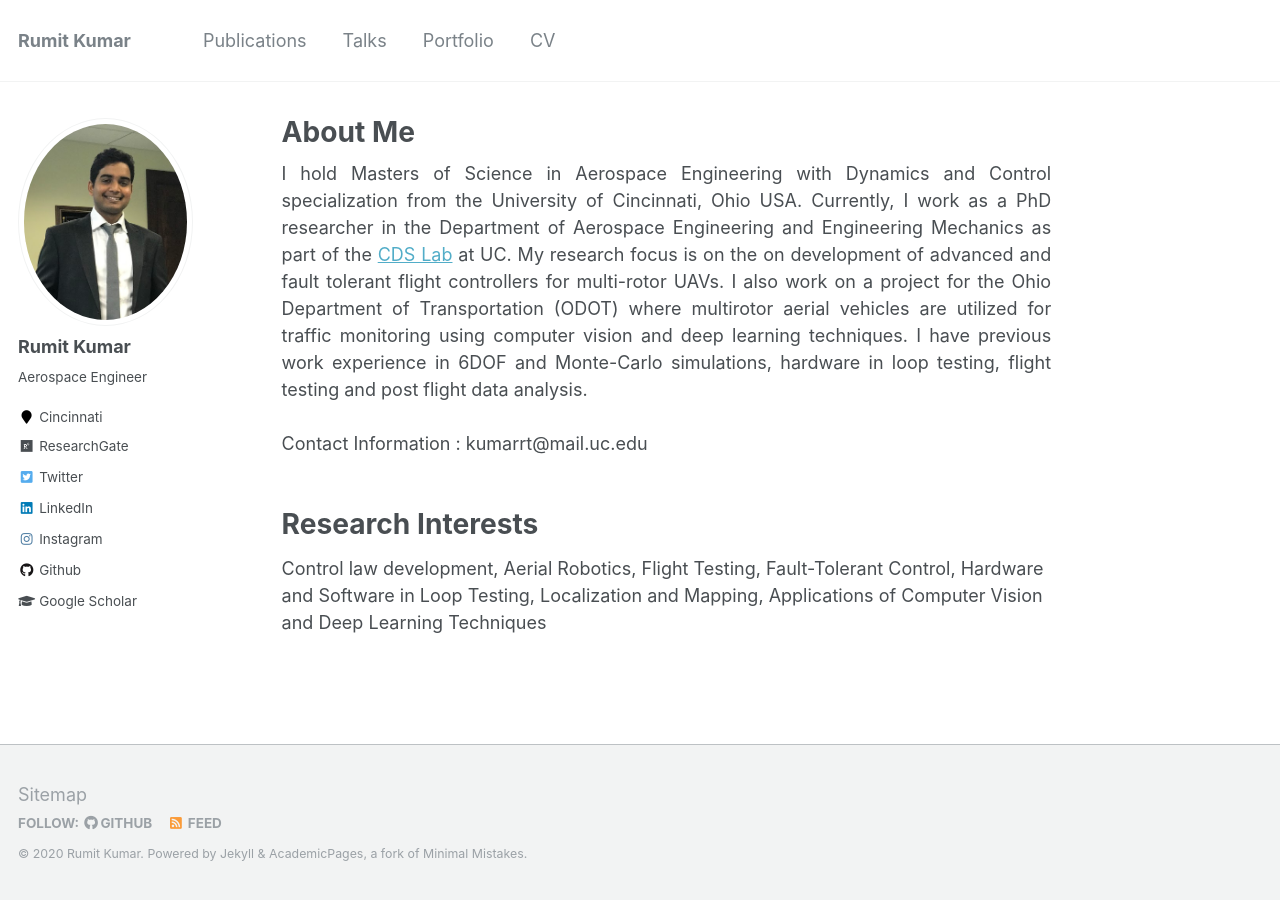
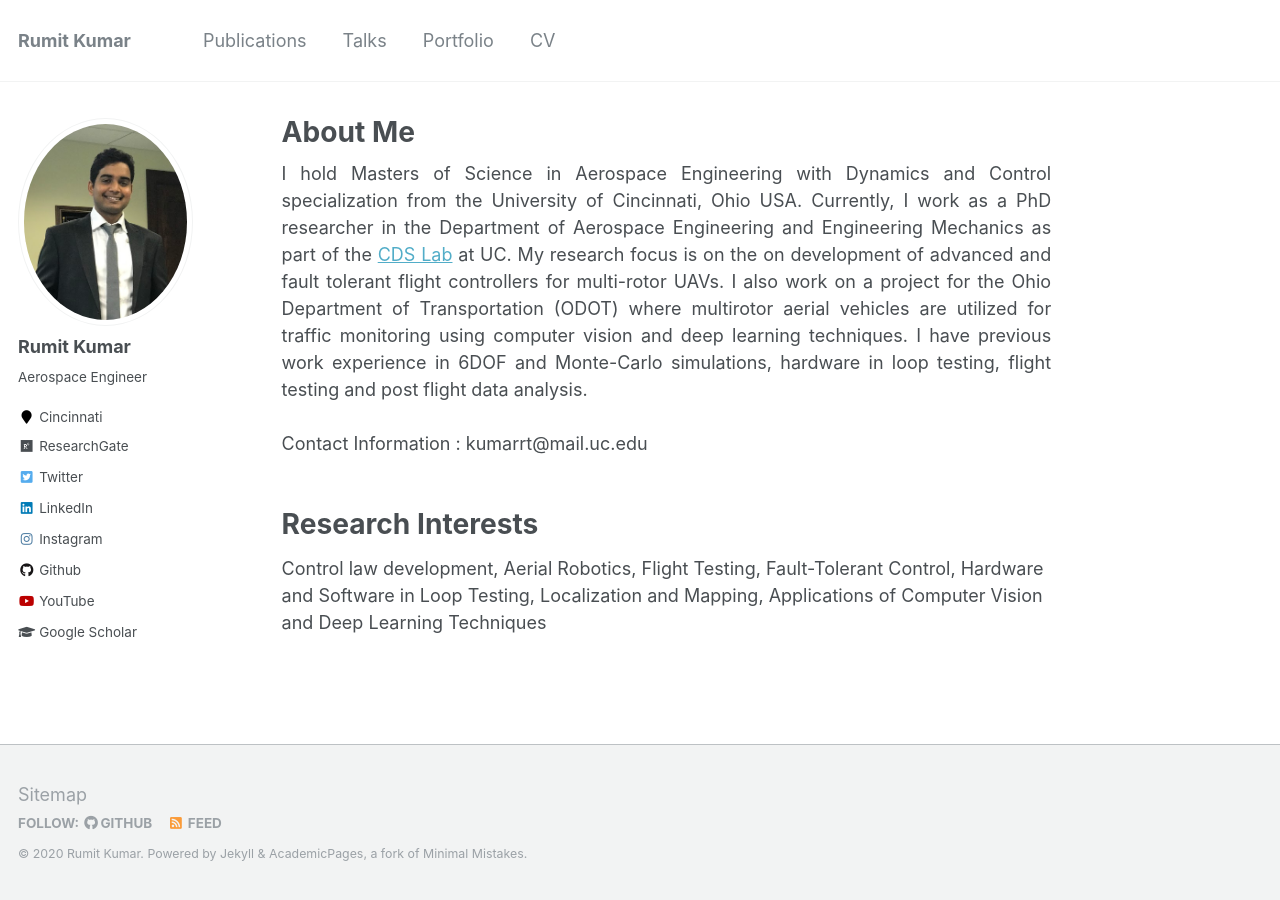
Before and after one commit to kumarrt/kumarrt.github.io, a Jekyll site: the page built from _pages/about.md, in a window 1280 px wide. Built offline with Jekyll 4.4.1, drawn with Linux system fonts in a browser that asks for light colours.

Commit message:
Update _config.yml

```diff
--- a/_config.yml
+++ b/_config.yml
@@ -113,7 +113,7 @@ author:
   vine             :
   weibo            :
   xing             :
-  youtube          :
+  youtube          : "youtube: https://youtube.com/c/UCgexZA3_Man6L7KIbiDlimg/"
   wikipedia        :
 
 
```
